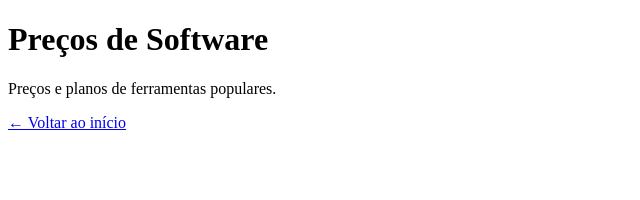
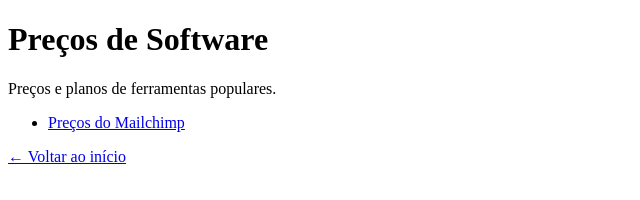
Before and after one commit to borgeshernani-svg/toolsprices-site, a plain HTML site: page pt/index.html in a window 1280 px wide. Shown: the whole page, without its empty margins (0-640 px from the left). Drawn offline with Linux system fonts and the light colour scheme.

Commit message:
Link Mailchimp PT

```diff
--- a/pt/index.html
+++ b/pt/index.html
@@ -9,6 +9,10 @@
   <h1>Preços de Software</h1>
   <p>Preços e planos de ferramentas populares.</p>
 
+  <ul>
+    <li><a href="/pt/mailchimp-precos.html">Preços do Mailchimp</a></li>
+  </ul>
+
   <p><a href="/">← Voltar ao início</a></p>
 </body>
 </html>
```
